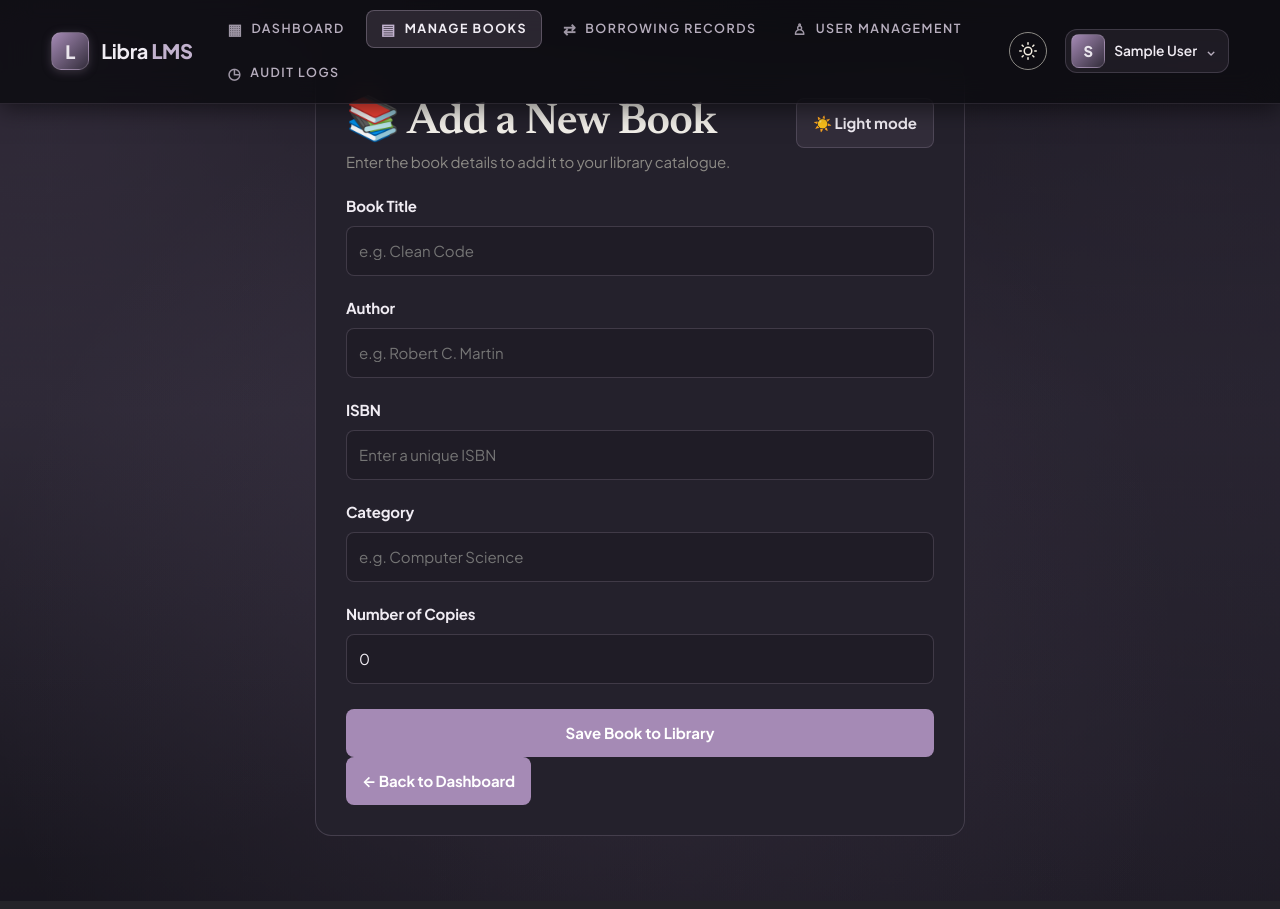
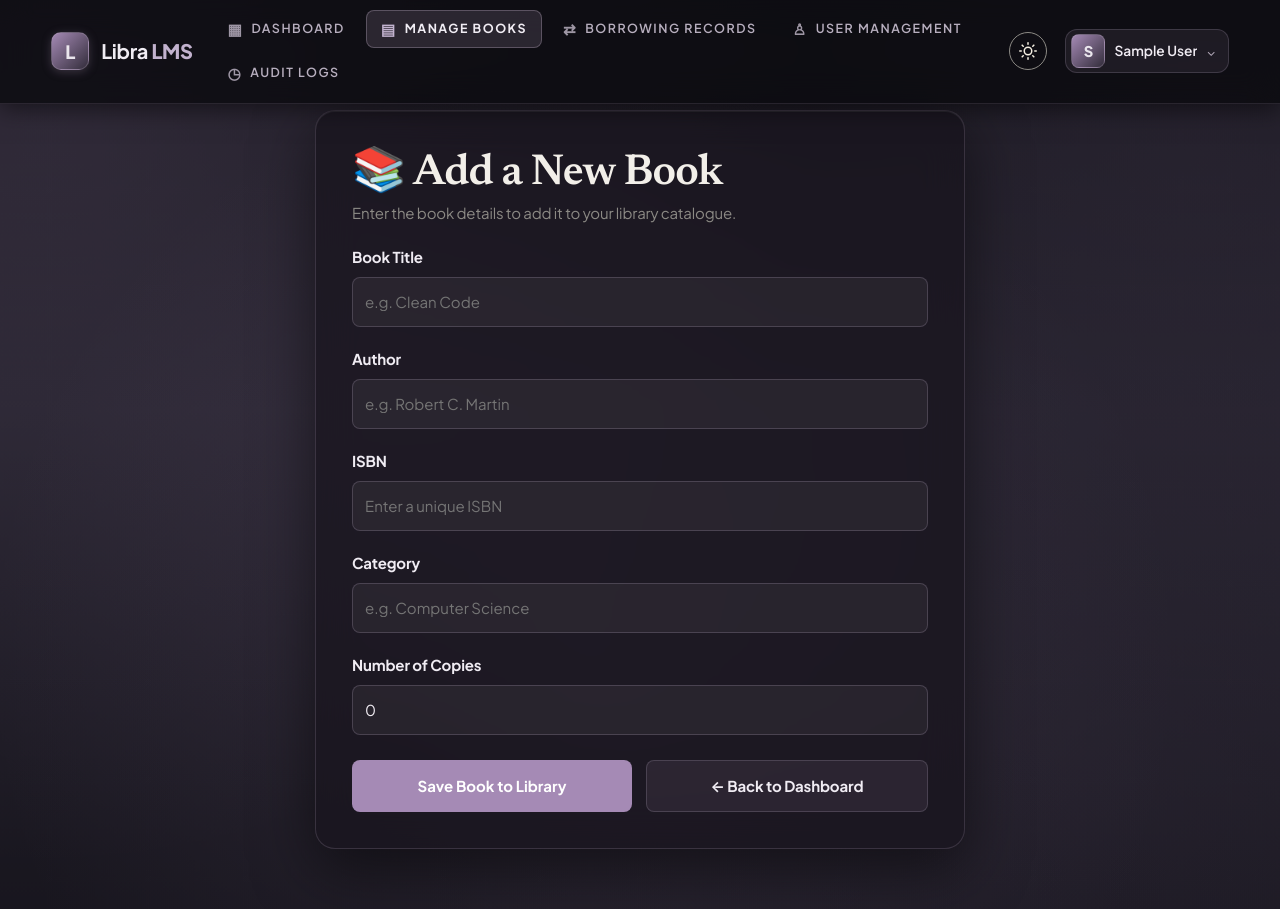
Before and after one commit to sucide-squirrel13/libra-lms, a Spring Boot app: page /librarian/books/new in a window 1280 px wide. Run offline with Spring Boot 4, Linux system fonts and the light colour scheme; the visitor is signed in with stand-in values (Sample User, id 1); some of the project's set-up classes (security, data sources, template engines, error pages and the like) are left out, and stand-ins take their place; some libraries are stand-ins or nearby versions.

Commit message:
feat: glassmorphism/translucent aesthetic for all librarian pages
- librarian.html: frosted glass stat-cards (rgba + backdrop-filter blur),
  translucent panel + panel-header, glass table with purple-tinted thead/hover rows
- librarian-borrowings.html: glass stat-cards, frosted table-wrapper,
  translucent thead + subtle row hover
- librarian-users.html: glass stat-cards, frosted table-wrapper + thead
- audit-logs.html: glass stat-cards, enhanced notice panel, frosted table-wrapper
- add-book.html: deep glass container (blur 20px), translucent input fields with
  focus glow
- edit-book.html: matching glass container + translucent input treatment
- book-catalogue.html: glass catalogue-cards + frosted filter-console

No changes to home.html, login.html, kage-engine.js, or any homepage assets.

```diff
--- a/src/main/resources/templates/add-book.html
+++ b/src/main/resources/templates/add-book.html
@@ -49,7 +49,7 @@
 
         body {
             margin: 0;
-            padding: 30px 16px;
+            padding: 90px 16px 40px;
             font-family: var(--font-sans, "Plus Jakarta Sans", sans-serif);
             background: var(--bg);
             color: var(--text);
@@ -57,11 +57,14 @@
 
         .container {
             max-width: 650px;
-            margin: 35px auto;
-            padding: 30px;
-            background: var(--panel);
-            border: 1px solid var(--border);
-            border-radius: 16px;
+            margin: 20px auto;
+            padding: 36px;
+            background: rgba(24, 20, 30, 0.75);
+            backdrop-filter: blur(20px);
+            -webkit-backdrop-filter: blur(20px);
+            border: 1px solid rgba(194, 178, 206, 0.18);
+            border-radius: 20px;
+            box-shadow: 0 20px 60px rgba(0, 0, 0, 0.5), inset 0 1px 0 rgba(255, 255, 255, 0.07);
         }
 
         .top {
@@ -90,40 +93,69 @@
             width: 100%;
             padding: 12px;
             border-radius: 8px;
-            border: 1px solid var(--border);
-            background: var(--input);
+            border: 1px solid rgba(194, 178, 206, 0.22);
+            background: rgba(255, 255, 255, 0.05);
             color: var(--text);
+            transition: border-color 0.2s, background 0.2s;
         }
 
-        button, .back {
-            display: inline-block;
-            padding: 12px 16px;
-            border: 0;
+        input:focus {
+            outline: none;
+            border-color: rgba(165, 138, 181, 0.6);
+            background: rgba(255, 255, 255, 0.08);
+        }
+
+        .actions {
+            display: flex;
+            gap: 14px;
+            margin-top: 25px;
+            align-items: stretch;
+        }
+
+        .actions .submit {
+            flex: 1;
+            margin-top: 0;
+            padding: 13px 20px;
+            text-align: center;
             border-radius: 8px;
             background: var(--accent-purple, #88758F);
             color: #ffffff;
             font-weight: bold;
+            font-size: 15px;
+            display: inline-flex;
+            align-items: center;
+            justify-content: center;
             cursor: pointer;
-            text-decoration: none;
+            border: 0;
             transition: background 0.2s, transform 0.2s;
         }
 
-        button:hover, .back:hover {
+        .actions .submit:hover {
             background: #9b87a3;
             transform: translateY(-1px);
         }
 
-        .submit {
-            width: 100%;
-            margin-top: 25px;
-            background: var(--accent-purple, #88758F);
-            color: #ffffff;
-        }
-
-        .secondary {
+        .actions .back {
+            flex: 1;
+            padding: 13px 20px;
+            text-align: center;
+            border-radius: 8px;
             background: rgba(136, 117, 143, 0.15);
             border: 1px solid var(--border);
             color: var(--text);
+            font-weight: bold;
+            font-size: 15px;
+            text-decoration: none;
+            display: inline-flex;
+            align-items: center;
+            justify-content: center;
+            transition: background 0.2s, transform 0.2s, border-color 0.2s;
+        }
+
+        .actions .back:hover {
+            background: rgba(136, 117, 143, 0.28);
+            border-color: rgba(194, 178, 206, 0.35);
+            transform: translateY(-1px);
         }
 
         .error {
@@ -141,10 +173,6 @@
 
     <div class="top">
         <h1>📚 Add a New Book</h1>
-
-        <button type="button" class="secondary" id="theme-toggle">
-            ☀️ Light
-        </button>
     </div>
 
     <p>Enter the book details to add it to your library catalogue.</p>
@@ -204,39 +232,17 @@
              th:if="${#fields.hasErrors('quantity')}"
              th:errors="*{quantity}"></div>
 
-        <button class="submit" type="submit">
-            Save Book to Library
-        </button>
+        <div class="actions">
+            <button class="submit" type="submit">
+                Save Book to Library
+            </button>
+            <a class="back" th:href="@{/librarian}">
+                ← Back to Dashboard
+            </a>
+        </div>
     </form>
 
-    <p>
-        <a class="back" th:href="@{/librarian}">
-            ← Back to Dashboard
-        </a>
-    </p>
-
 </div>
-
-<script>
-    const toggle = document.getElementById("theme-toggle");
-
-    function applyTheme(theme) {
-        document.body.classList.toggle("light", theme === "light");
-
-        toggle.textContent =
-            theme === "light" ? "🌙 Dark" : "☀️ Light";
-
-        localStorage.setItem("libra-theme", theme);
-    }
-
-    toggle.addEventListener("click", () => {
-        const isLight = document.body.classList.contains("light");
-
-        applyTheme(isLight ? "dark" : "light");
-    });
-
-    applyTheme(localStorage.getItem("libra-theme") || "dark");
-</script>
 
 <!-- Motion & Animation Scripts (Deferred with Graceful Offline Fallback) -->
 <script src="https://cdnjs.cloudflare.com/ajax/libs/gsap/3.12.5/gsap.min.js" defer></script>
```
Also changed, not shown: src/main/resources/templates/audit-logs.html (+29 -18 lines), src/main/resources/templates/book-catalogue.html (+13 -9 lines), src/main/resources/templates/edit-book.html (+14 -35 lines), src/main/resources/templates/librarian-borrowings.html (+20 -14 lines), src/main/resources/templates/librarian-users.html (+22 -14 lines), src/main/resources/templates/librarian.html (+32 -10 lines).
